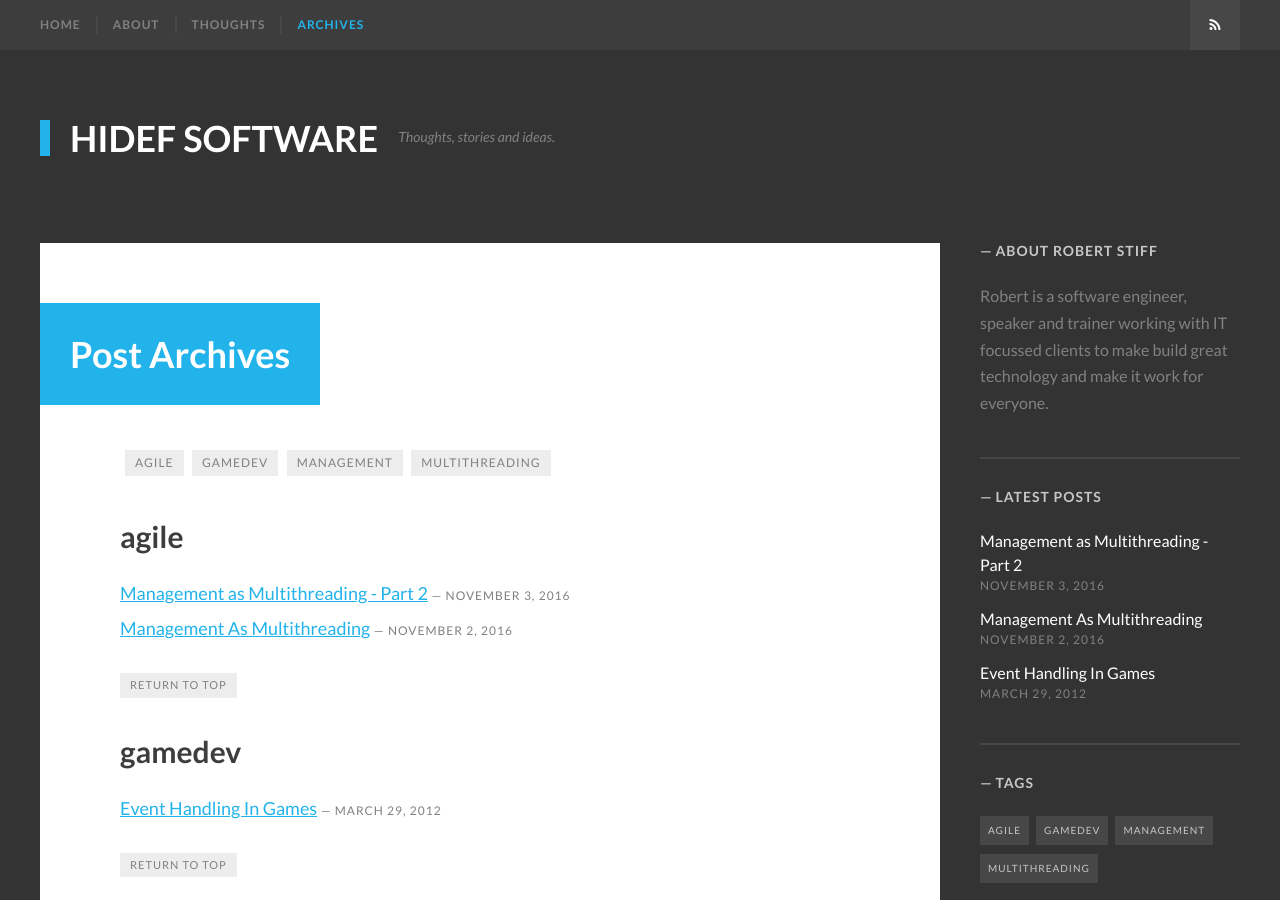
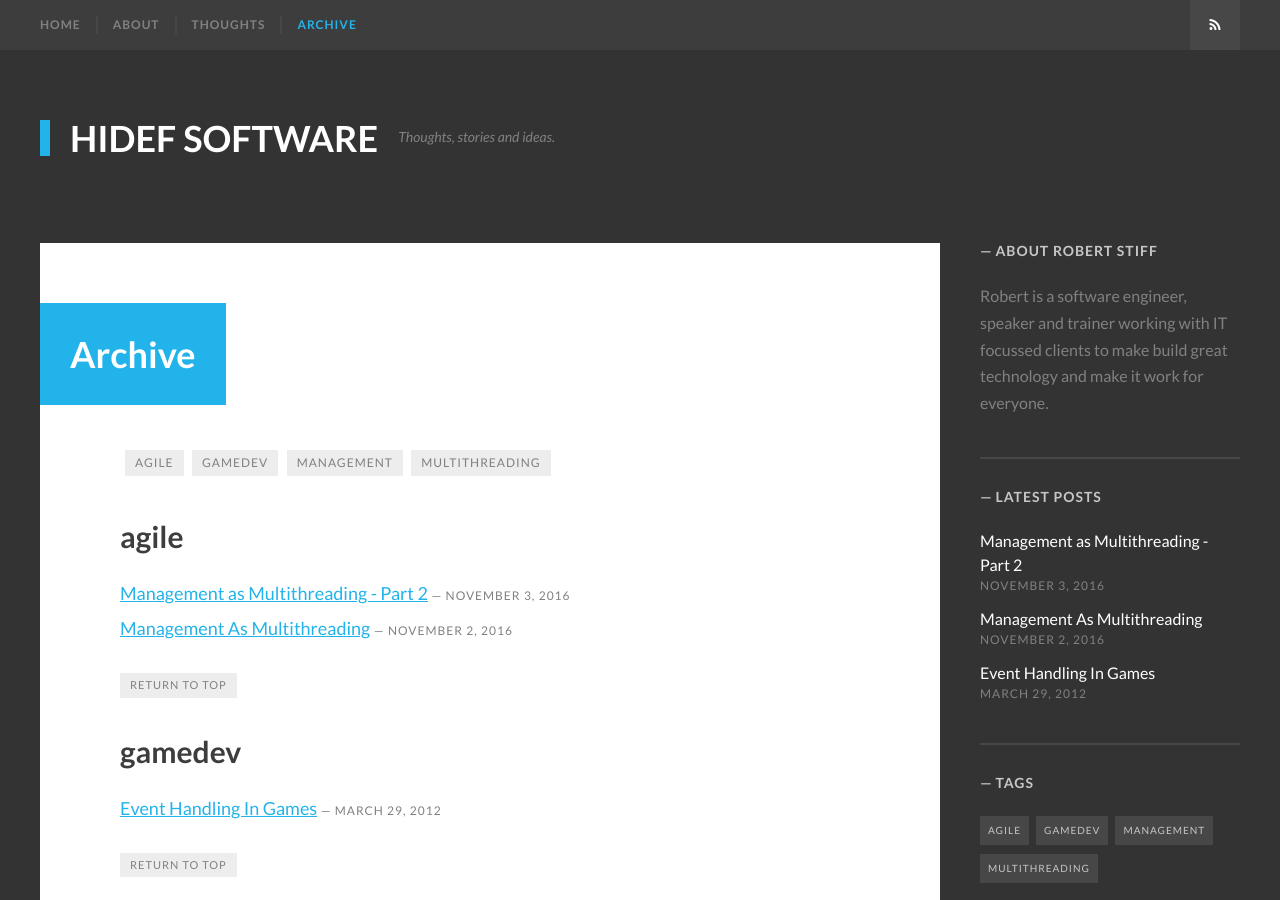
Before and after one commit to uatec/hidef.github.io, a Jekyll site: the page built from archive/index.html, in a window 1280 px wide and 900 px high. Built offline with Jekyll 4.4.1, drawn with Linux system fonts in a browser that asks for light colours; some web fonts are replaced.

Commit message:
Rename tags page to Archive

```diff
--- a/_config.yml
+++ b/_config.yml
@@ -33,8 +33,8 @@ navigation:
   url: /thoughts/
 # - text: Style Guides
   # url: /style-guide/
-- text: Archives
-  url: /tags/
+- text: Archive
+  url: /archive/
 
 # The shortname for your Disqus site to enable comments.
 disqus:
--- a/_includes/sidebar.html
+++ b/_includes/sidebar.html
@@ -46,7 +46,7 @@
         <h2 class="widget-title">Tags</h2>
         <div class="tagcloud">
             {% for tag in sortedTags %}
-            <a href="{{site.baseurl}}/tags/#{{ tag | cgi_escape }}">{{ tag }}</a>
+            <a href="{{site.baseurl}}/archive/#{{ tag | cgi_escape }}">{{ tag }}</a>
             {% endfor %}
         </div><!-- .tagcloud -->
     </section><!-- .widget -->
--- a/_layouts/post.html
+++ b/_layouts/post.html
@@ -30,7 +30,7 @@ layout: default
                     </div><!-- .share-post -->
                     {% if page.tags.size > 0 %}
                     <div class="tag-links">
-                        Tags: {% for tag in page.tags %}<a href="{{ site.baseurl }}/tags/index.html#{{ tag | cgi_escape }}" title="Pages tagged {{ tag }}" rel="tag">{{ tag }}</a>{% unless forloop.last %} {% endunless %}{% endfor %}
+                        Tags: {% for tag in page.tags %}<a href="{{ site.baseurl }}/archive/index.html#{{ tag | cgi_escape }}" title="Pages tagged {{ tag }}" rel="tag">{{ tag }}</a>{% unless forloop.last %} {% endunless %}{% endfor %}
                     </div>
                     {% endif %}
                 </footer><!-- .entry-footer -->
--- a/tags/index.html
+++ b/archive/index.html
@@ -1,6 +1,6 @@
 ---
 layout: default
-title: Post Archives
+title: Archive
 ---
 <div class="site-content">
     <div class="inner">
--- a/thoughts/index.html
+++ b/thoughts/index.html
@@ -28,7 +28,7 @@ layout: default
                 {% if post.tags.size > 0 %}
                 <footer class="entry-footer">
                     <div class="tag-links">
-                        Tags: {% for tag in post.tags %}<a href="{{ site.baseurl }}/tags/index.html#{{ tag | cgi_escape }}" title="Pages tagged {{ tag }}" rel="tag">{{ tag }}</a>{% unless forloop.last %} {% endunless %}{% endfor %}
+                        Tags: {% for tag in post.tags %}<a href="{{ site.baseurl }}/archive/index.html#{{ tag | cgi_escape }}" title="Pages tagged {{ tag }}" rel="tag">{{ tag }}</a>{% unless forloop.last %} {% endunless %}{% endfor %}
                     </div>
                 </footer><!-- .entry-footer -->
                 {% endif %}
```
